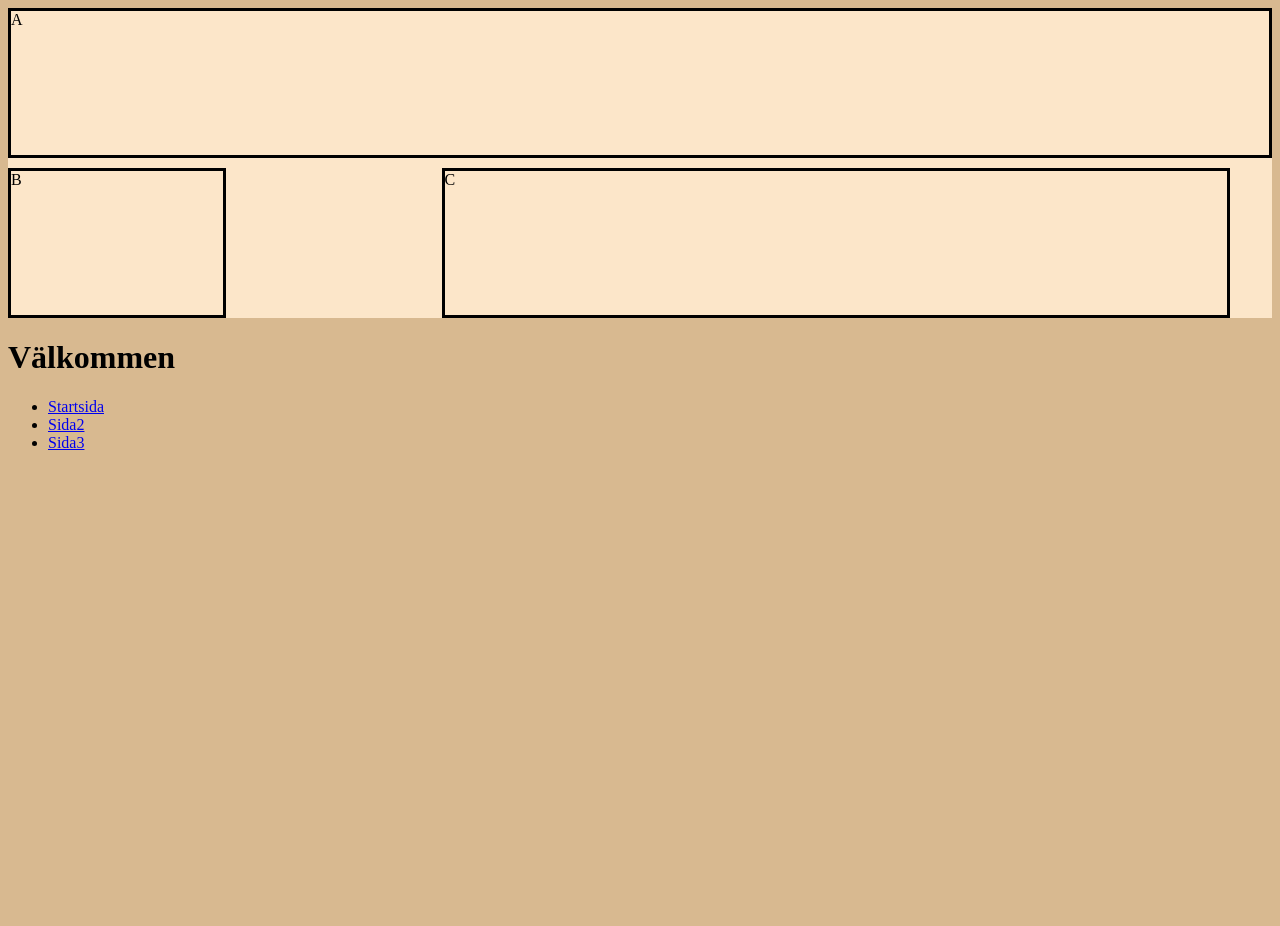
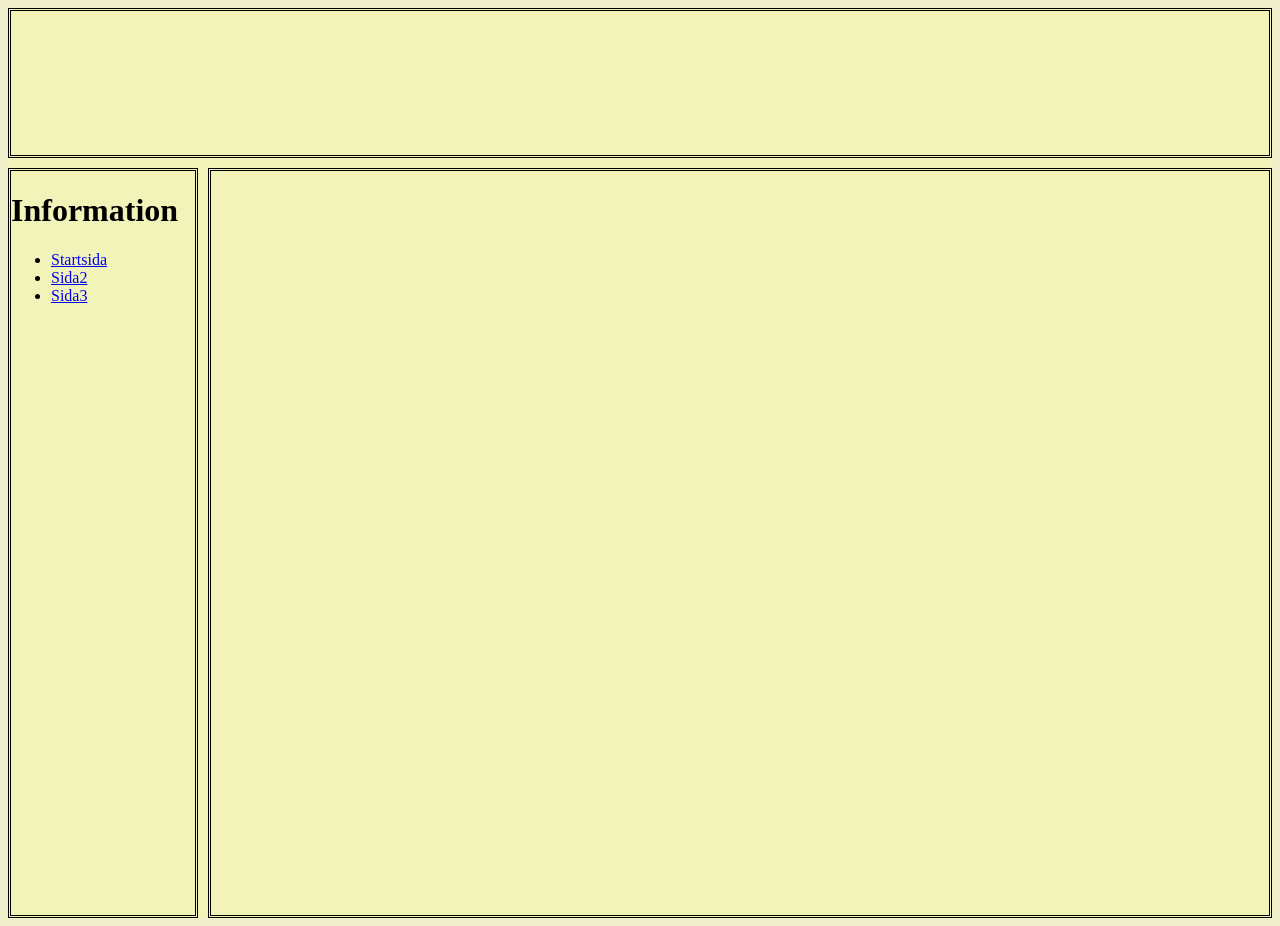
Before and after one commit to Dungeater1337/Websida-uppgift-grupp-, a plain HTML site: page index.html in a window 1280 px wide. Before the commit the page ends 800 px from the top, so only its background shows below. Drawn offline with Linux system fonts and the light colour scheme.

Commit message:
jobbat
jobbat

```diff
--- a/index.html
+++ b/index.html
@@ -1,20 +1,19 @@
 <!DOCTYPE html>
 <html lang ="sv">
+
 <head>
     <title> Tim Tuvestams Resturang </title>
     <meta charset = "utf-8"/>
     <link href = "style.css" rel = "stylesheet">
 </head>
+
 <body>
 
     <div class="container">
-        <div class="item-1">A</div>
-        <div class="item-2">B</div>
-        <div class="item-3">C</div>
-      </div>
-
-<header>
-    <h1> Välkommen </h1>
+        <div class="item-1"></div>
+        <div class="item-2"
+        ><header>
+            <h1> Information </h1>
             <nav>
                 <ul>
                     <li><a href ="index.html">Startsida</a></li>
@@ -22,7 +21,8 @@
                     <li><a href ="sida3">Sida3</a></li>
                 </ul>
             </nav>
-</header>
-
+        </header> </div>
+        <div class="item-3"></div>
+      </div>
 
 </body>
--- a/style.css
+++ b/style.css
@@ -1,30 +1,28 @@
 body {
-    background-color: rgb(216, 185, 144); /* Färg bakom griddarna */
+    background-color: rgb(240, 239, 203); /* Färg bakom griddarna */
 }
 
-.container {
+.container { /* För alla gridda */
     display: grid;
-    grid-template-columns: auto auto auto; /* För alla gridda */
+    grid-template-columns: 15%;
     grid-gap: 10px;
-    grid-template-rows: 150px 150px;
-    background-color: rgb(252, 230, 201);
+    grid-template-rows: 150px 750px;
+    background-color: rgb(242, 243, 184);
 }
 
-.item-1{
-    border-style: solid; /* Plan A Titletext text */
+.item-1{ /* Plan A Titletext */
+    border-style: double;
     grid-column: span 3;
 }
 
-.item-2{
-    border-style: solid; /* Plan B Nav meny */
-    width: 50%;
+.item-2{ /* Plan B Nav meny */
+    border-style: double;
     grid-column: span 1;
-    grid-row: span 1;
+
 }
 
-.item-3{
-    border-style: solid; /* Plan C Informationstext */
-    grid-column: span 2;
-    grid-row: span 1;
-    margin-right: 5%;
+.item-3{ /* Plan C Informationstext */
+    border-style: double;
+    width: auto;
+    grid-column: span 2
 }
```
Lines whose indentation alone changed are shown as unchanged.
